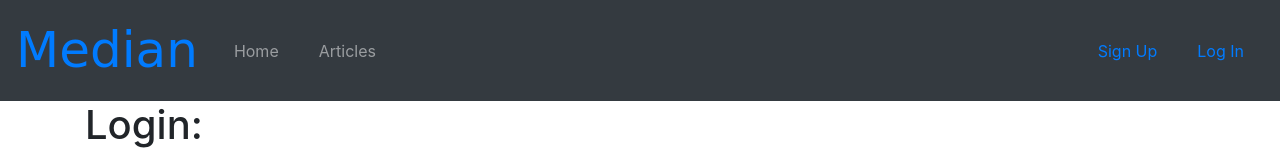
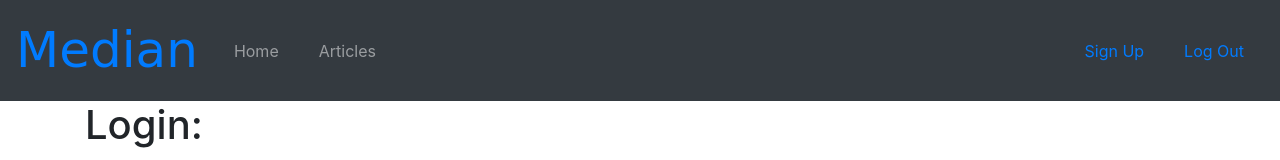
Before and after one commit to JCoonceWozU/woz-blog-fe-client-team1, a Next.js app: page /login in a window 1280 px wide. Shown: the top 160 px of the page. Built offline with nearby package versions, Linux system fonts and the light colour scheme; sample sign-in values are in the browser's storage.

Commit message:
feat/update login

```diff
--- a/components/Login.js
+++ b/components/Login.js
@@ -19,7 +19,7 @@ const Login = () => {
             toggleLoginButton();
         } else {
             setMessage("Please Enter Email and Password");
-            setTimeout(function(){ setMessage(""); }, 5000);
+            setTimeout(function(){ setMessage(""); }, 3000);
         }
     }
 
--- a/layouts/NavBar.js
+++ b/layouts/NavBar.js
@@ -4,8 +4,10 @@ import Link from 'next/link';
 import UserContext from '../components/UserContext';
 
 const NavBar = () => {
-  const { isLoggedIn, signOut, toggleLoginButton } = useContext(UserContext);
+  const { isLoggedIn, signOut, toggleLoginButton, user } = useContext(UserContext);
+  console.log("NavBar -> user", user)
   console.log("navbar", isLoggedIn);
+
   const handleSignOut= (event) => {
     signOut();
     toggleLoginButton();
@@ -25,7 +27,7 @@ const NavBar = () => {
             <br/>
             <Form inline >
             <Nav.Link style={{ padding: "10px 20px" }}  href="/signup">Sign Up</Nav.Link>
-            {isLoggedIn ? <Nav.Link style={{ padding: "10px 20px" }} onClick={handleSignOut}>Log Out</Nav.Link>:
+            {user ?  <Nav.Link style={{ padding: "10px 20px" }} onClick={handleSignOut}>Log Out</Nav.Link>:
             <Nav.Link style={{ padding: "10px 20px" }}  href="/login">Log In</Nav.Link>}
 
             </Form>
```
Also changed, not shown: api/article_api.js (deleted).
